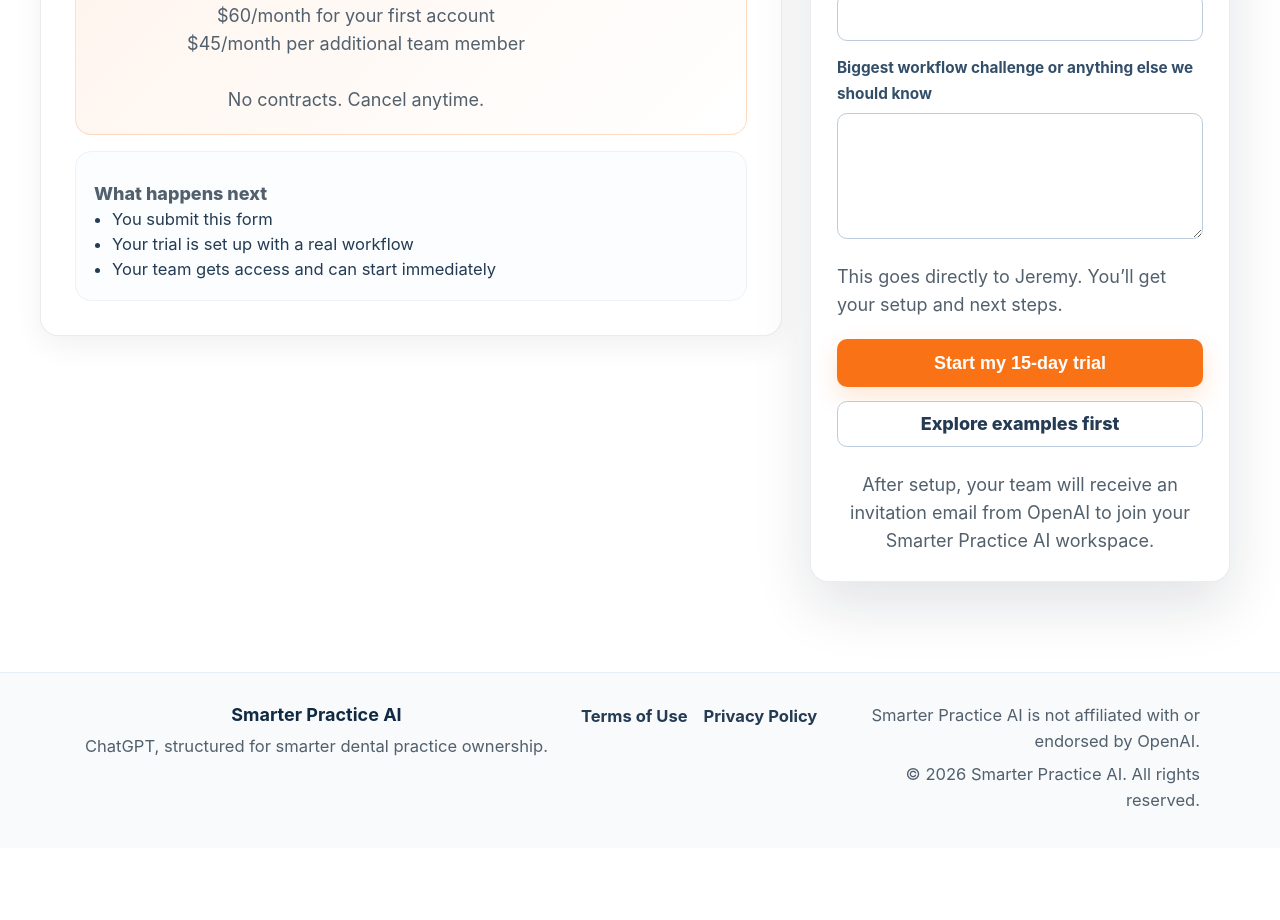
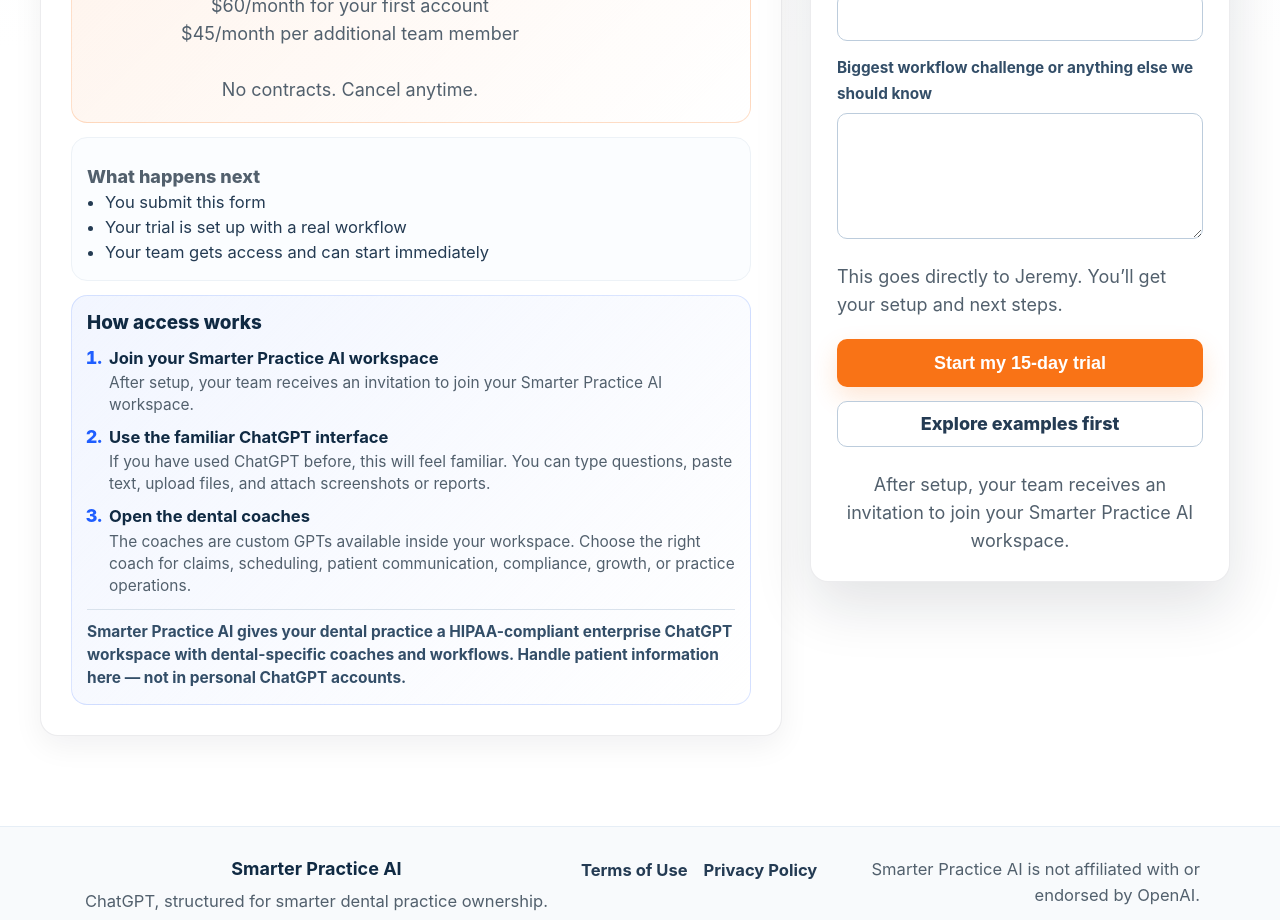
Before and after one commit to jeremyphelps-SP/smarterpractice-site, a React (Vite) app: page / in a window 1280 px wide. Shown: the part 6800-7720 px from the top of the page. Before the commit the page ends 7648 px from the top, so only its background shows below. Built offline with nearby package versions, Linux system fonts and the light colour scheme.

Commit message:
Add access explainer to trial section

```diff
--- a/src/components/TrialCTA.css
+++ b/src/components/TrialCTA.css
@@ -30,7 +30,7 @@
 .trial-cta__content,
 .trial-cta__inner > div:first-child {
   box-sizing: border-box;
-  padding: 34px;
+  padding: 30px;
   border: 1px solid var(--card-border);
   border-radius: var(--card-radius);
   background: #ffffff;
@@ -55,8 +55,8 @@
 }
 
 .trial-cta__pricing {
-  margin-top: 24px;
-  padding: 20px;
+  margin-top: 20px;
+  padding: 18px;
   border: 1px solid rgba(249, 115, 22, 0.22);
   border-radius: 16px;
   background:
@@ -80,8 +80,8 @@
 }
 
 .trial-cta__next-steps {
-  margin-top: 16px;
-  padding: 18px;
+  margin-top: 14px;
+  padding: 15px;
   border: 1px solid #edf2f7;
   border-radius: 16px;
   background: #fbfdff;
@@ -100,6 +100,67 @@
   padding-left: 18px;
   color: #243b53;
   font-size: 0.92rem;
+  line-height: 1.5;
+}
+
+.trial-cta__access-card {
+  margin-top: 14px;
+  padding: 15px;
+  border: 1px solid rgba(31, 94, 255, 0.16);
+  border-radius: 16px;
+  background:
+    linear-gradient(135deg, rgba(31, 94, 255, 0.06), rgba(255, 255, 255, 0.96));
+  text-align: left;
+}
+
+.trial-cta__access-card h3 {
+  margin: 0 0 10px;
+  color: #102a43;
+  font-size: 1.05rem;
+  font-weight: 800;
+  line-height: 1.25;
+}
+
+.trial-cta__access-card ol {
+  display: grid;
+  gap: 8px;
+  margin: 0;
+  padding-left: 20px;
+  color: #243b53;
+}
+
+.trial-cta__access-card li {
+  padding-left: 2px;
+}
+
+.trial-cta__access-card li::marker {
+  color: #1f5eff;
+  font-weight: 800;
+}
+
+.trial-cta__access-card strong {
+  display: block;
+  color: #102a43;
+  font-size: 0.92rem;
+  line-height: 1.35;
+}
+
+.trial-cta__access-card span {
+  display: block;
+  margin-top: 3px;
+  color: #52606d;
+  font-size: 0.86rem;
+  line-height: 1.42;
+}
+
+.trial-cta__access-card p {
+  max-width: none;
+  margin: 12px 0 0;
+  border-top: 1px solid #d9e2ec;
+  padding-top: 10px;
+  color: #334e68;
+  font-size: 0.86rem;
+  font-weight: 650;
   line-height: 1.5;
 }
 
@@ -253,4 +314,36 @@
   .trial-cta__button {
     width: 100%;
   }
+
+  .trial-cta__content,
+  .trial-cta__inner > div:first-child,
+  .trial-cta__actions {
+    padding: 22px;
+  }
+
+  .trial-cta__access-card {
+    padding: 16px;
+  }
 }
+
+@media (prefers-color-scheme: dark) {
+  .trial-cta__access-card {
+    background: #1f222a;
+    border-color: #2e303a;
+  }
+
+  .trial-cta__access-card h3,
+  .trial-cta__access-card strong {
+    color: #f9fafb;
+  }
+
+  .trial-cta__access-card ol,
+  .trial-cta__access-card span,
+  .trial-cta__access-card p {
+    color: #d1d5db;
+  }
+
+  .trial-cta__access-card p {
+    border-color: #2e303a;
+  }
+}
--- a/src/components/TrialCTA.jsx
+++ b/src/components/TrialCTA.jsx
@@ -81,14 +81,50 @@
               <li>Your team gets access and can start immediately</li>
             </ul>
           </div>
+
+          <div className="trial-cta__access-card">
+            <h3>How access works</h3>
+            <ol>
+              <li>
+                <strong>Join your Smarter Practice AI workspace</strong>
+                <span>
+                  After setup, your team receives an invitation to join your
+                  Smarter Practice AI workspace.
+                </span>
+              </li>
+              <li>
+                <strong>Use the familiar ChatGPT interface</strong>
+                <span>
+                  If you have used ChatGPT before, this will feel familiar. You
+                  can type questions, paste text, upload files, and attach
+                  screenshots or reports.
+                </span>
+              </li>
+              <li>
+                <strong>Open the dental coaches</strong>
+                <span>
+                  The coaches are custom GPTs available inside your workspace.
+                  Choose the right coach for claims, scheduling, patient
+                  communication, compliance, growth, or practice operations.
+                </span>
+              </li>
+            </ol>
+            <p>
+              Smarter Practice AI gives your dental practice a HIPAA-compliant
+              enterprise ChatGPT workspace with dental-specific coaches and
+              workflows. Handle patient information here &mdash; not in personal
+              ChatGPT accounts.
+            </p>
+          </div>
         </div>
 
         <div className="trial-cta__actions">
           {status === "success" ? (
             <p className="trial-cta__success">
               You&apos;re all set. Jeremy will review your request and follow up
-              to set up your Smarter Practice AI workspace. Watch for an
-              invitation email from OpenAI once your workspace is ready.
+              to set up your Smarter Practice AI workspace. After setup, your
+              team receives an invitation to join your Smarter Practice AI
+              workspace.
             </p>
           ) : (
             <>
@@ -168,8 +204,8 @@
               </a>
 
               <p className="trial-cta__expectation">
-                After setup, your team will receive an invitation email from
-                OpenAI to join your Smarter Practice AI workspace.
+                After setup, your team receives an invitation to join your
+                Smarter Practice AI workspace.
               </p>
             </>
           )}
```
